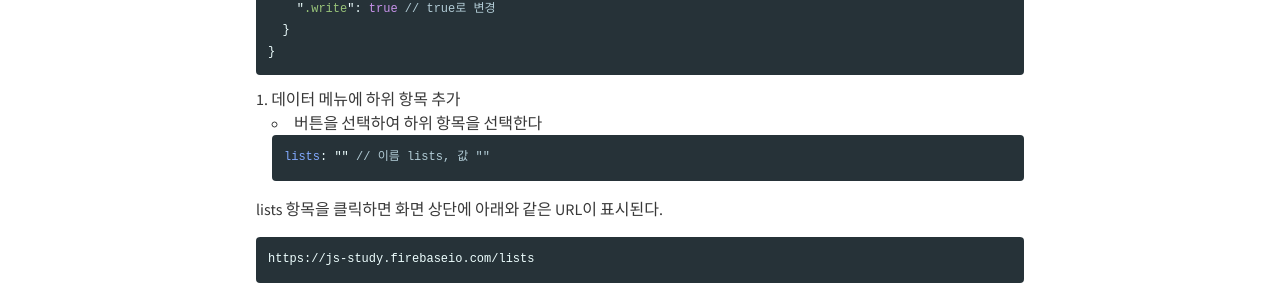
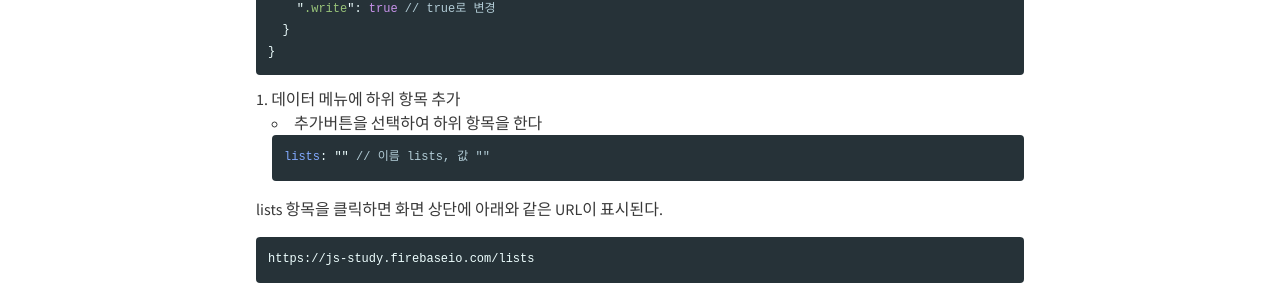
Before and after one commit to KyusungDev/KyusungDev.github.io, a Jekyll site: the page built from _posts/2018-03-19-js-study-firebase_tutorial.md, in a window 1280 px wide. Shown: the part 525-822 px from the top of the page. Built offline with Jekyll 4.4.1, drawn with Linux system fonts in a browser that asks for light colours.

Commit message:
Update 2018-03-19-js-study-firebase_tutorial.md

````diff
--- a/_posts/2018-03-19-js-study-firebase_tutorial.md
+++ b/_posts/2018-03-19-js-study-firebase_tutorial.md
@@ -24,7 +24,7 @@ firebase Realtime Database 사용방법을 정리한 글입니다.
 ```
 
 3. 데이터 메뉴에 하위 항목 추가
-- 버튼을 선택하여 하위 항목을 선택한다
+- 추가버튼을 선택하여 하위 항목을 한다
 ```js
   lists: "" // 이름 lists, 값 ""
 ```
````
